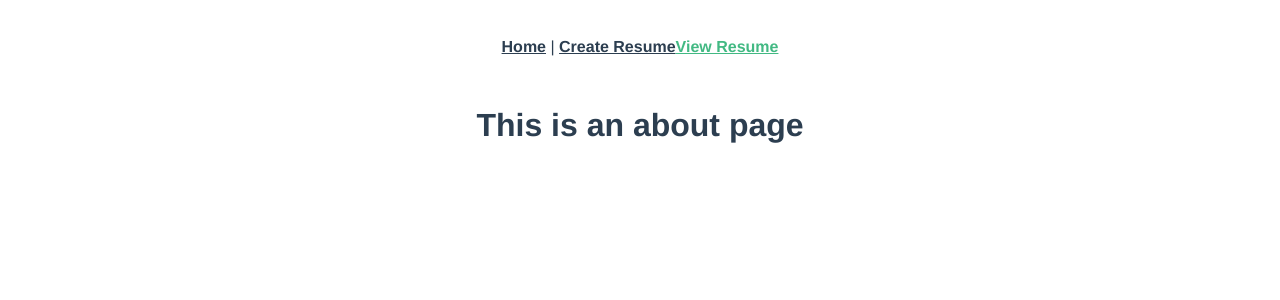
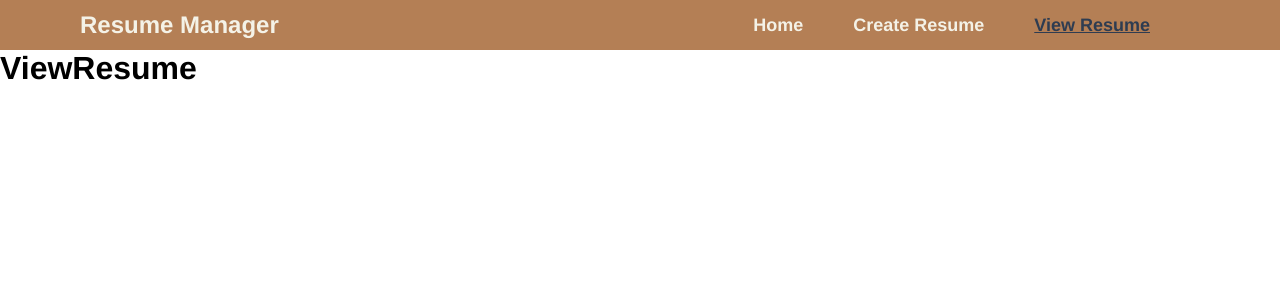
Before and after one commit to Torishnia/resume-manager-ui, a Vue app: page /view in a window 1280 px wide. Shown: the top 300 px of the page. Built offline with nearby package versions, Linux system fonts and the light colour scheme.

Commit message:
create Header component

```diff
--- a/src/App.vue
+++ b/src/App.vue
@@ -1,31 +1,26 @@
 <template>
-  <nav>
-    <router-link to="/">Home</router-link> |
-    <router-link to="/create">Create Resume</router-link>
-    <router-link to="/view">View Resume</router-link>
-  </nav>
-  <router-view/>
+  <div>
+    <Header />
+    <router-view />
+  </div>
 </template>
 
+<script>
+  import Header from '@/components/Header.vue'
+
+  export default {
+  components: {
+    Header
+  }
+}
+</script>
+
 <style>
-#app {
+* {
+  margin: 0;
+  padding: 0;
   font-family: Avenir, Helvetica, Arial, sans-serif;
   -webkit-font-smoothing: antialiased;
   -moz-osx-font-smoothing: grayscale;
-  text-align: center;
-  color: #2c3e50;
-}
-
-nav {
-  padding: 30px;
-}
-
-nav a {
-  font-weight: bold;
-  color: #2c3e50;
-}
-
-nav a.router-link-exact-active {
-  color: #42b983;
 }
 </style>
--- /dev/null
+++ b/src/components/Header.vue
@@ -0,0 +1,134 @@
+<template>
+  <div class="container">
+    <h1>Resume Manager</h1>
+    <nav>
+      <router-link to="/">
+        <font-awesome-icon
+          :icon="['fas', 'house']"
+          v-if="isMobile"
+        />
+        <span v-else>Home</span>
+      </router-link>
+      <router-link to="/create">
+        <font-awesome-icon
+          :icon="['fas', 'circle-plus']"
+          v-if="isMobile"
+        />
+        <span v-else-if="!isDesktop">Create</span>
+        <span v-else>Create Resume</span>
+      </router-link>
+      <router-link to="/view">
+        <font-awesome-icon
+          :icon="['fas', 'eye']"
+          v-if="isMobile"
+        />
+        <span v-else-if="!isDesktop">View</span>
+        <span v-else>View Resume</span>
+      </router-link>
+    </nav>
+  </div>
+</template>
+
+<script>
+  import { library } from '@fortawesome/fontawesome-svg-core'
+  import { faHome, faCirclePlus, faEye } from '@fortawesome/free-solid-svg-icons'
+  import { FontAwesomeIcon } from '@fortawesome/vue-fontawesome'
+
+  library.add(faHome, faCirclePlus, faEye);
+
+  export default {
+  components: {
+    FontAwesomeIcon,
+  },
+  data() {
+    return {
+      isMobile: false,
+      isDesktop: false,
+    };
+  },
+  mounted() {
+    this.updateIsMobile();
+    this.updateIsDesktop();
+    window.addEventListener('resize', this.updateIsMobile);
+    window.addEventListener('resize', this.updateIsDesktop);
+  },
+  beforeDestroy() {
+    window.removeEventListener('resize', this.updateIsMobile);
+    window.removeEventListener('resize', this.updateIsDesktop);
+  },
+  methods: {
+    updateIsMobile() {
+      this.isMobile = window.innerWidth <= 425;
+    },
+    updateIsDesktop() {
+      this.isDesktop = window.innerWidth >= 768;
+    },
+  },
+};
+</script>
+
+<style scoped>
+  .container {
+    padding: 5px 15px;
+    display: flex;
+    justify-content: space-between;
+    align-items: center;
+    height: 40px;
+    background-color: #b47f55;
+  }
+
+  h1 {
+    margin: 0;
+    font-size: 18px;
+    font-weight: 900;
+    color: #f4f2e7;
+  }
+
+  nav {
+    font-size: 16px;
+    cursor: pointer;
+  }
+
+  nav a {
+    margin-right: 14px;
+    font-weight: bold;
+    color: #f4f2e7;
+    text-decoration: none;
+  }
+
+  nav .router-link-exact-active {
+    color: #2e3c51;
+    text-decoration: underline;
+  }
+
+  @media screen and (min-width: 426px) {
+    .container {
+      padding: 5px 30px;
+    }
+  }
+
+  @media screen and (min-width: 768px) {
+    h1 {
+      font-size: 24px;
+    }
+
+    nav a {
+      margin-right: 40px;
+    }
+  }
+
+  @media screen and (min-width: 1024px) {
+    .container {
+      padding: 5px 80px;
+    }
+
+    nav {
+      font-size: 18px;
+    }
+
+    nav a {
+      margin-right: 50px;
+    }
+  }
+
+</style>
--- a/src/views/Home.vue
+++ b/src/views/Home.vue
@@ -4,8 +4,6 @@
 </template>
 
 <script>
-// @ is an alias to /src
-
 export default {
   name: 'HomeView',
   components: {
--- a/src/views/ViewResume.vue
+++ b/src/views/ViewResume.vue
@@ -1,5 +1,18 @@
 <template>
-  <div class="about">
-    <h1>This is an about page</h1>
+  <div class="wrapper">
+    <h1>ViewResume</h1>
   </div>
 </template>
+
+<script>
+  export default {
+    name: 'ViewResume',
+    data() {
+      return {
+      };
+    },
+  }
+</script>
+
+<style scoped>
+</style>
```
Also changed, not shown: package.json (+9 -6 lines), 1 other file (tests, documents, lock files or other folders).
